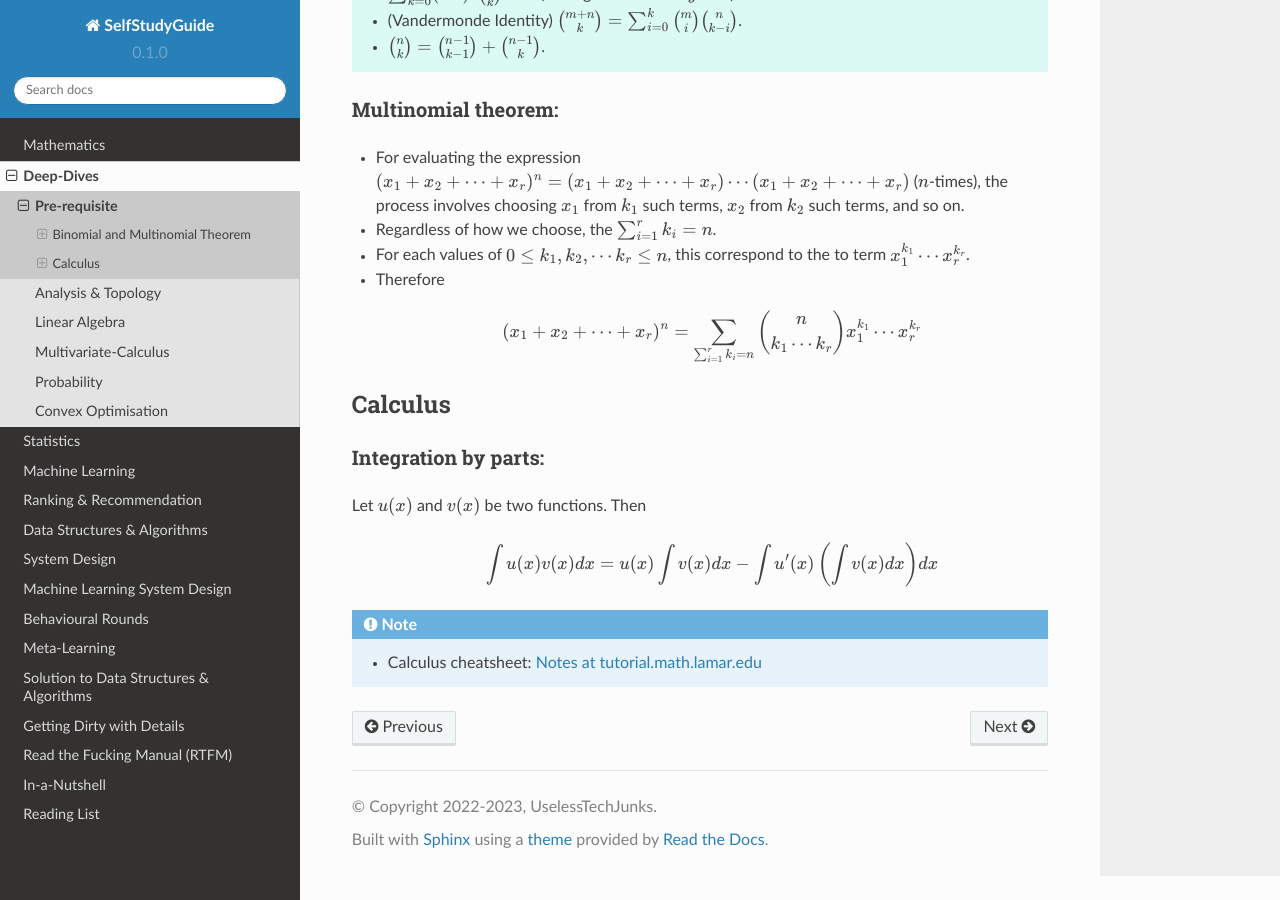
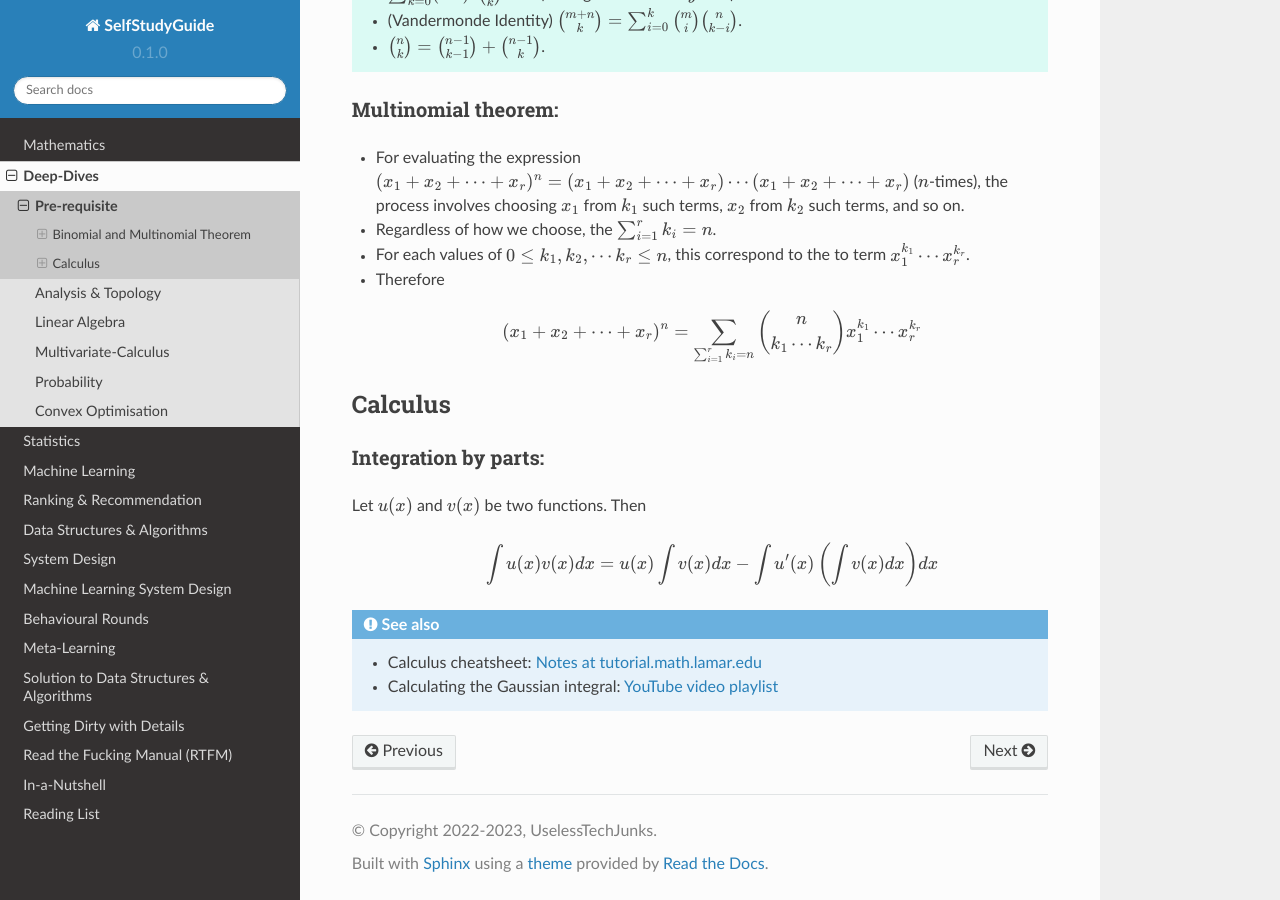
Before and after one commit to uselesstechjunks/leetcode, a Sphinx documentation site: the page built from docs/source/math/prereq.rst, in a window 1280 px wide and 900 px high, scrolled down 1010 px. Built offline with Sphinx 7.4.7 and the Read the Docs theme 2.0.0, drawn with Linux system fonts in a browser that asks for light colours.

Commit message:
Update prereq.rst

```diff
--- a/docs/source/math/prereq.rst
+++ b/docs/source/math/prereq.rst
@@ -49,5 +49,6 @@ Let :math:`u(x)` and :math:`v(x)` be two functions. Then
 
  .. math:: \int u(x)v(x) dx = u(x)\int v(x) dx −\int u'(x) \left(\int v(x) dx\right) dx
 
-.. note::
+.. seealso::
  * Calculus cheatsheet: `Notes at tutorial.math.lamar.edu <https://tutorial.math.lamar.edu/pdf/calculus_cheat_sheet_all.pdf>`_
+ * Calculating the Gaussian integral: `YouTube video playlist <https://www.youtube.com/watch?v=HcneBkidSDQ&list=PLJb1qAQIrmmCgLyHWMXGZnioRHLqOk2bW>`_
```
